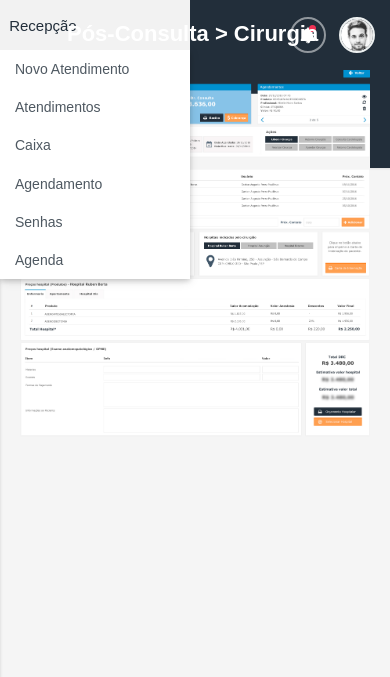
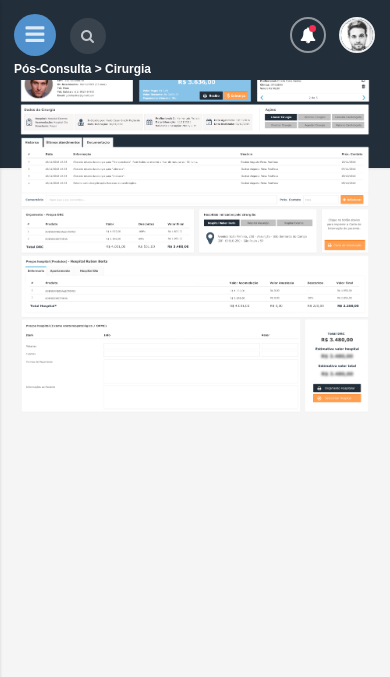
Before and after one commit to juliosalina/layout_s2, a PHP site: page / in a window 390 px wide. Shown: the top 677 px of the page. Run offline with PHP 8.4, Linux system fonts and the light colour scheme; style sheets or scripts are compiled from the project's sources; some web fonts are replaced.

Commit message:
ajustes css

```diff
--- a/assets/js/app.js
+++ b/assets/js/app.js
@@ -77,14 +77,14 @@ var sistemaS2_VARS = {
         $this.$firstMenuChild.parents("li:last").children("a:first").addClass("active").trigger("click");
 
         // activating menu item based on url
-        $this.$menuItem.each(function() {
-            if (this.href == window.location.href) {
-                $(this).addClass("active");
-                $(this).parent().addClass("active"); // add active to li of the current link
-                $(this).parent().parent().prev().addClass("active"); // add active class to an anchor
-                $(this).parent().parent().prev().trigger('click'); // click the item to make it drop
-            }
-        });
+        // $this.$menuItem.each(function() {
+        //     if (this.href == window.location.href) {
+        //         $(this).addClass("active");
+        //         $(this).parent().addClass("active"); // add active to li of the current link
+        //         $(this).parent().parent().prev().addClass("active"); // add active class to an anchor
+        //         $(this).parent().parent().prev().trigger('click'); // click the item to make it drop
+        //     }
+        // });
     },
 
     //init Sidemenu
--- a/assets/less/_menu.less
+++ b/assets/less/_menu.less
@@ -35,8 +35,6 @@ input.empty {
     position: relative;
     width: 240px;
     z-index: 1;
-    -webkit-transition: .5s; /* Safari */
-    transition: .5s;
   }
 }
 
@@ -56,7 +54,7 @@ input.empty {
 }
 .logo{
   img{
-    width:60%;
+    width:135px;
   }
 }
 .logo-sm {
@@ -232,8 +230,6 @@ input.search-bar {
   top: 0;
   width: 240px;
   z-index: 2;
-  -webkit-transition: .5s;
-  transition: .5s;
 }
 
 .side-menu.left {
@@ -242,8 +238,6 @@ input.search-bar {
   position: absolute;
   top: 70px;
   z-index: 99;
-      -webkit-transition: .5s;
-    transition: .5s;
 }
 
 body.fixed-left {
@@ -253,8 +247,6 @@ body.fixed-left {
     margin-top: 0px;
     position: fixed;
     top:0;
-    -webkit-transition: .5s;
-    transition: .5s;
   }
 }
 
@@ -413,9 +405,10 @@ body.fixed-left {
     }
   }
   .left.side-menu {
-    padding-top: 0;
+    padding-top: 10px;
     width: 70px;
     z-index: 5;
+    position:fixed;
     #sidebar-menu > ul > li > a {
 
       i {
@@ -514,8 +507,6 @@ body.fixed-left {
   .topbar {
     .topbar-left {
       width: 70px !important;
-    -webkit-transition: .5s;
-    transition: .5s;
       .logo {
         display: none;
           opacity: 0;
@@ -620,8 +611,6 @@ body.fixed-left {
     position: fixed;
     top: 13px;
     z-index: 2147483647;
-    -webkit-transition: 2s; /* Safari */
-    transition:  2s;
   }
 }
 
@@ -650,7 +639,7 @@ body.fixed-left {
 }
 
 .page-content-wrapper {
-  margin-top: -100px;
+  margin-top: -124px;
 
 }
 
--- a/assets/less/_responsive.less
+++ b/assets/less/_responsive.less
@@ -179,7 +179,22 @@ File: Responsive
     width:100%;
 
   }
+
+  .page-header-title{
+    h4{
+      background:@dark;
+      left:0;
+      text-align:left;
+      top:58px;
+      width:100%;
+      font-size:12px!important;
+      margin:0;
+      padding-left:14px;
+        z-index: 9!important;
+    }
+  }
 }
+
 
 @media (max-width: 420px) {
   .hide-phone {
--- a/index.html
+++ b/index.html
@@ -283,7 +283,7 @@
 
                     <div class="page-content-wrapper ">
                         <div class="container">
-                            <img src="assets/images/layout2.jpg" style="width:100%" />
+                            <img src="assets/images/layout2.png" style="width:100%" />
                         </div><!-- container -->
                     </div> <!-- Page content Wrapper -->
 
```
Also changed, not shown: assets/css/style.css.
